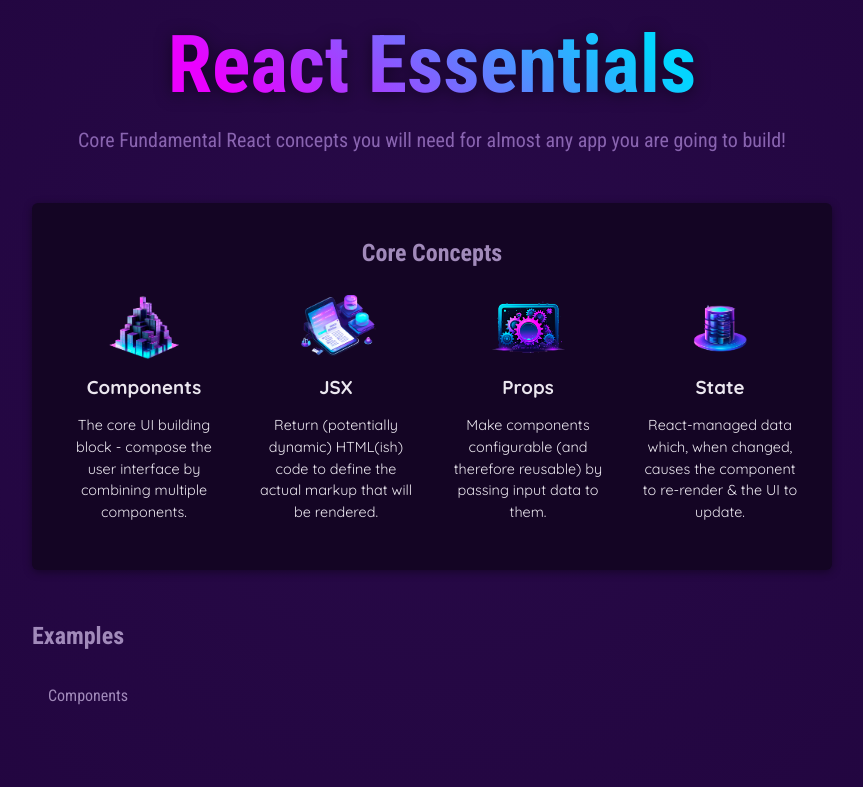
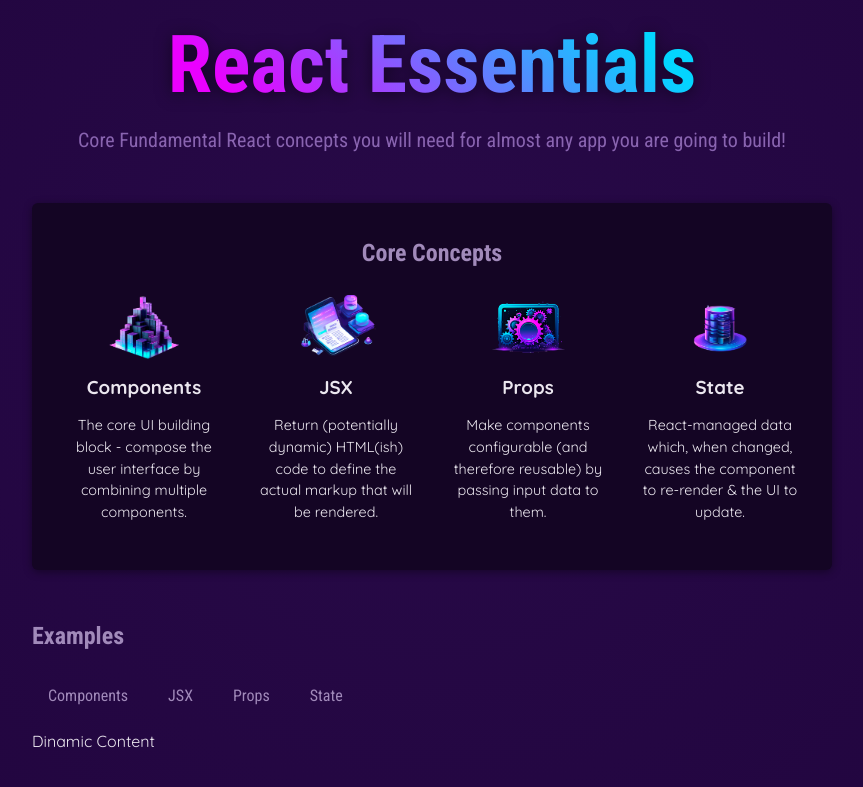
Before and after one commit to Aroundhead/React-Practice, a React (Vite) app: page / in a window 1280 px wide. Shown: the part 297-1084 px from the top of the page, without its empty margins (208-1071 px from the left). Built offline with nearby package versions, Linux system fonts and the light colour scheme.

Commit message:
Custom Components II

```diff
--- a/src/App.jsx
+++ b/src/App.jsx
@@ -8,6 +8,9 @@
 
 
 function App() {
+  function handleSelect(){
+    console.log('Tab selected');
+  }
   return (
     <div>
       <header><h1>Hello World!</h1></header>
@@ -27,10 +30,12 @@
         <section id="examples">
           <h2>Examples</h2>
           <menu>
-          <TabButton>Components</TabButton>
-          <TabButton></TabButton>
-          <TabButton></TabButton>
+          <TabButton onSelect={handleSelect}>Components</TabButton>
+          <TabButton onSelect={handleSelect}>JSX</TabButton>
+          <TabButton onSelect={handleSelect}>Props</TabButton>
+          <TabButton onSelect={handleSelect}>State</TabButton>
             </menu>
+            Dinamic Content
         </section>
       </main>
     </div>
--- a/src/components/TabButton.jsx
+++ b/src/components/TabButton.jsx
@@ -1,3 +1,3 @@
-export default function TabButton({children}){
-    return <li><button>{children} </button></li>
+export default function TabButton({children, onSelect}){
+    return <li><button onClick={onSelect}>{children} </button></li>
 }
```
